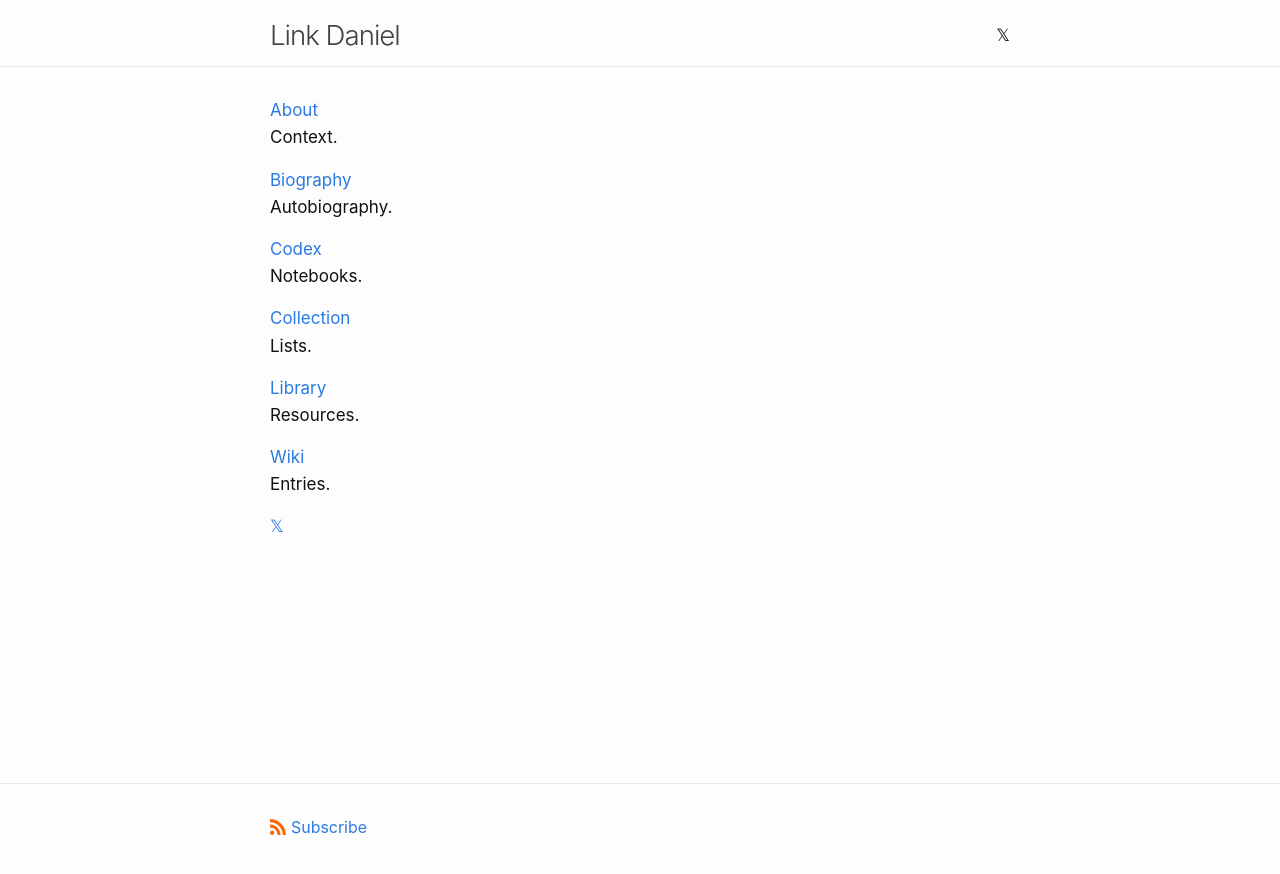
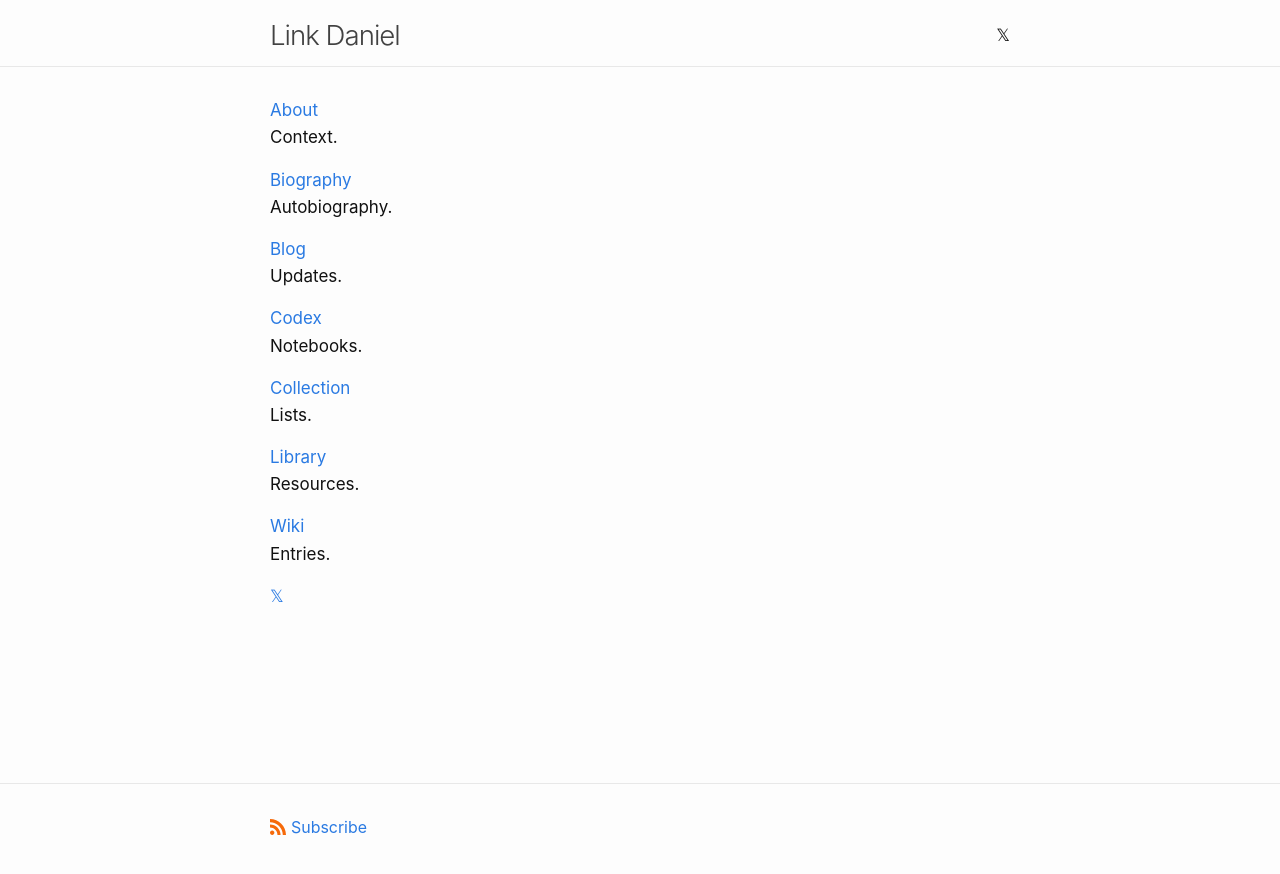
Before and after one commit to link-daniel/link.github.io, a Jekyll site: the page built from index.md, in a window 1280 px wide. Shown: the top 874 px of the page. Built offline with Jekyll 4.4.1, drawn with Linux system fonts in a browser that asks for light colours.

Commit message:
Update index.md

```diff
--- a/index.md
+++ b/index.md
@@ -16,6 +16,10 @@ Context.
 <br/>
 Autobiography.
 
+[Blog](https://link.com.de)
+<br/>
+Updates.
+
 [Codex](/codex)
 <br/>
 Notebooks.
```
